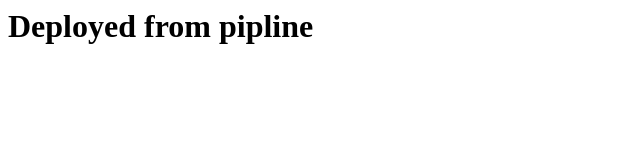
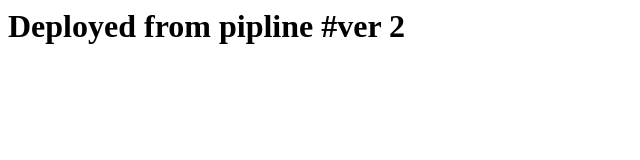
Before and after one commit to matthewtrains/test-vercel-app, a website: page _static/index.html in a window 1280 px wide. Shown: the whole page, without its empty margins (0-640 px from the left). Drawn offline with Linux system fonts and the light colour scheme.

Commit message:
Updated to Verison 2

```diff
--- a/_static/index.html
+++ b/_static/index.html
@@ -1 +1 @@
-<h1>Deployed from pipline</h1>
+<h1>Deployed from pipline #ver 2</h1>
```
